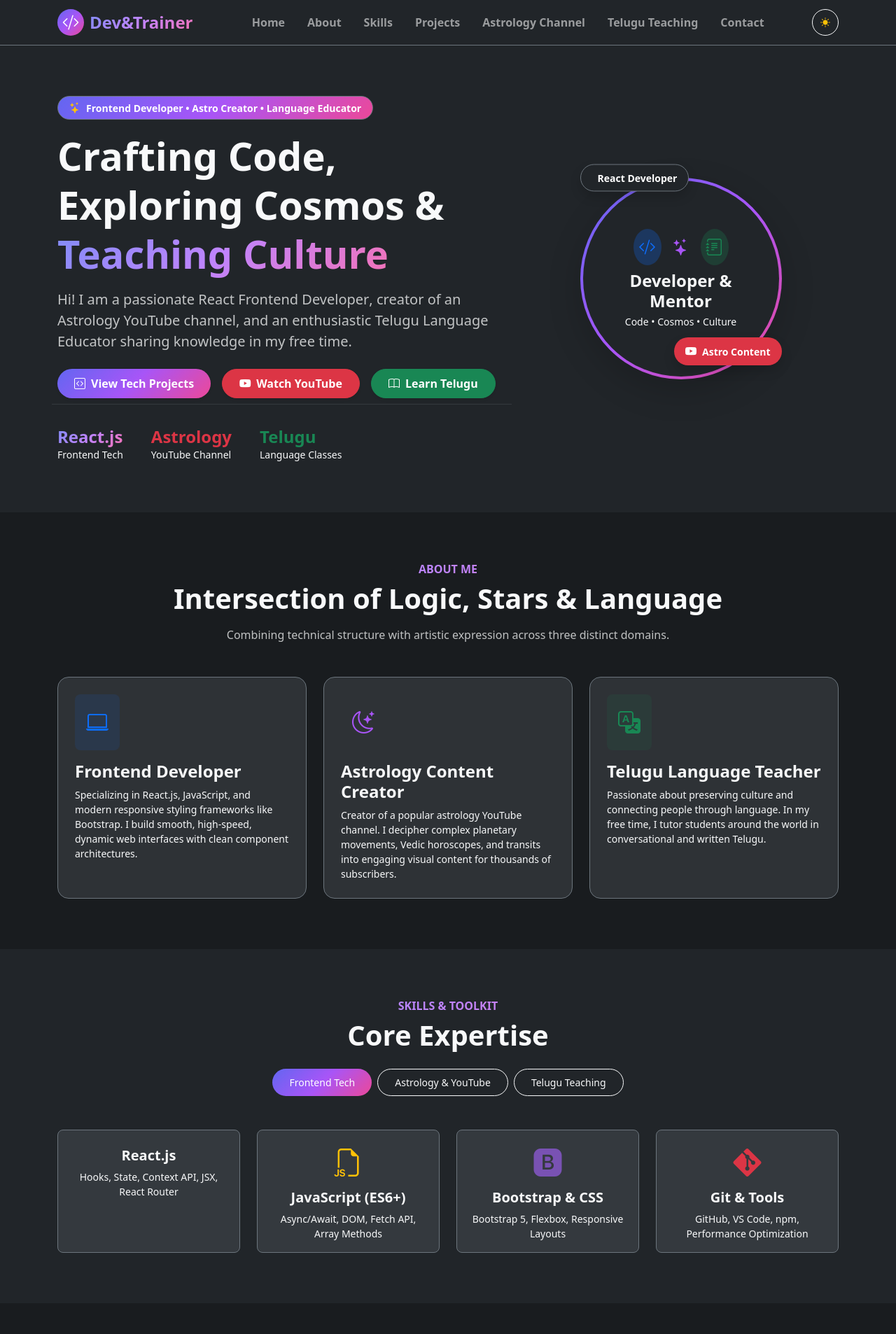
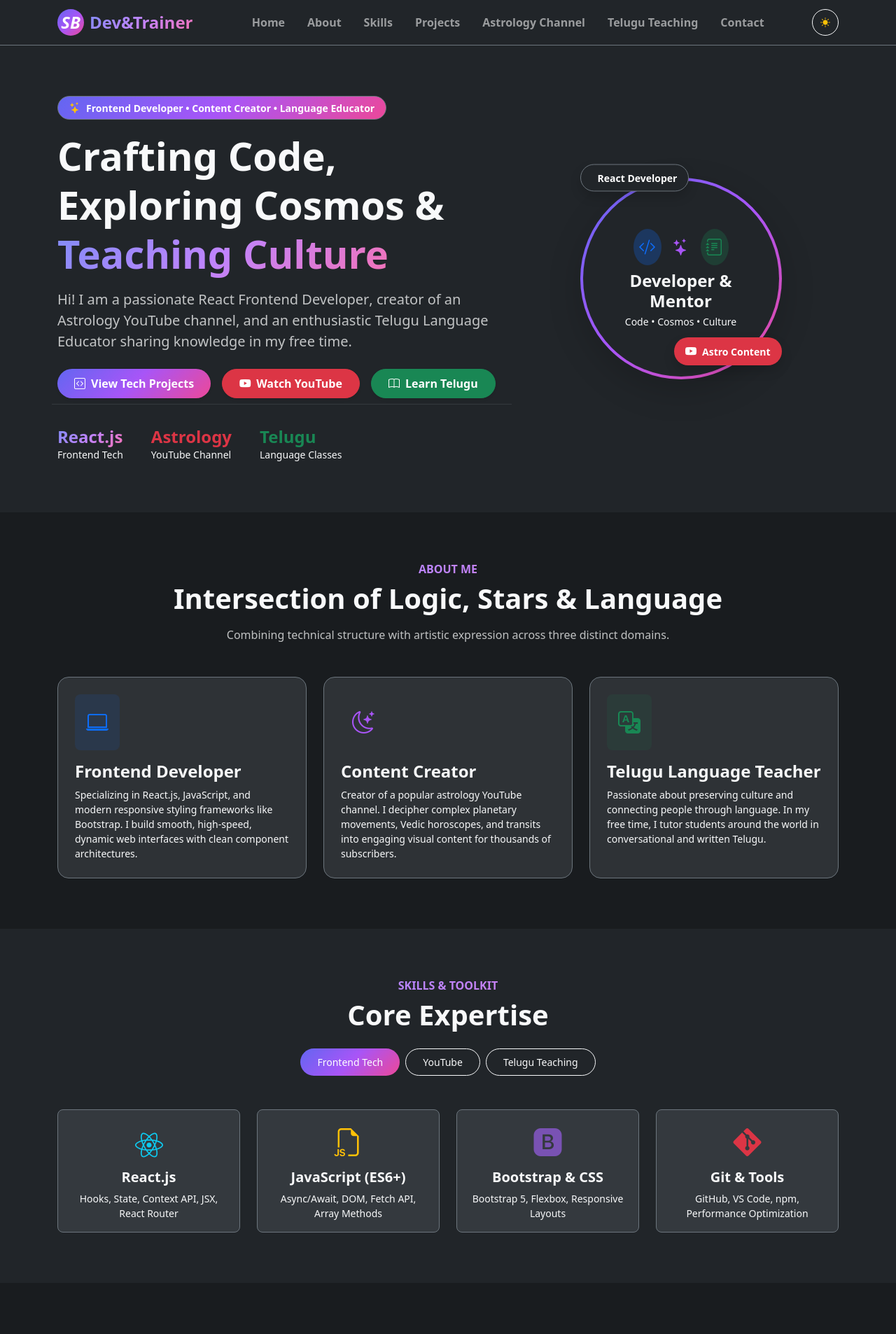
Before and after one commit to SwathiB18/My_Personal_website, a Next.js app: page / in a window 1280 px wide. Shown: the top 1906 px of the page at 70% size. Built offline with nearby package versions, Linux system fonts and the light colour scheme.

Commit message:
added new icons and superprof profile link changed necessary words and hyperlinks

```diff
--- a/package.json
+++ b/package.json
@@ -18,6 +18,7 @@
     "next": "^13.5.4",
     "react": "18.2.0",
     "react-bootstrap": "^2.8.0",
-    "react-dom": "18.2.0"
+    "react-dom": "18.2.0",
+    "react-icons": "^5.7.0"
   }
 }
--- a/src/app/page.js
+++ b/src/app/page.js
@@ -1,6 +1,6 @@
 "use client"
 import React, { useState, useEffect } from 'react';
-
+import { FaReact } from "react-icons/fa";
 export default function App() {
   const [darkMode, setDarkMode] = useState(true);
   const [activeProjectFilter, setActiveProjectFilter] = useState('all');
@@ -134,7 +134,7 @@ const textClass = darkMode ? 'text-light':'text-dark'
         <div className="container">
           <a className="navbar-brand d-flex align-items-center gap-2 fw-bold fs-4" href="#home">
             <span className="p-2 rounded-circle bg-gradient-cosmic text-white d-inline-flex align-items-center justify-content-center" style={{ width: '38px', height: '38px' }}>
-              <i className="bi bi-code-slash"></i>
+              <i className="">SB</i>
             </span>
             <span className={darkMode ? 'text-white' : 'text-dark'}>
              <span className="text-gradient-cosmic">Dev&Trainer</span>
@@ -181,7 +181,7 @@ const textClass = darkMode ? 'text-light':'text-dark'
             <div className="col-lg-7">
               <div className="d-inline-flex align-items-center gap-2 px-3 py-1 rounded-pill bg-gradient-cosmic bg-opacity-10 text-white mb-3 border border-secondary">
                 <i className="bi bi-stars text-warning"></i>
-                <span className="small fw-semibold">Frontend Developer • Astro Creator • Language Educator</span>
+                <span className="small fw-semibold">Frontend Developer • Content Creator • Language Educator</span>
               </div>
 
               <h1 className="display-4 fw-bold mb-3 lh-sm">
@@ -199,7 +199,7 @@ const textClass = darkMode ? 'text-light':'text-dark'
                 <a href="#astrology" className="btn btn-danger px-4 py-2 rounded-pill fw-semibold d-inline-flex align-items-center gap-2 shadow-sm">
                   <i className="bi bi-youtube"></i> Watch YouTube
                 </a>
-                <a href="https://www.superprof.co.in/dashboard.html" target="_blank" className="btn btn-success px-4 py-2 rounded-pill fw-semibold d-inline-flex align-items-center gap-2 shadow-sm">
+                <a href="#telugu"  className="btn btn-success px-4 py-2 rounded-pill fw-semibold d-inline-flex align-items-center gap-2 shadow-sm">
                   <i className="bi bi-book"></i> Learn Telugu
                 </a>
               </div>
@@ -281,7 +281,7 @@ const textClass = darkMode ? 'text-light':'text-dark'
                 <div className="p-3 bg-purple bg-opacity-10 rounded-3 d-inline-block mb-3" style={{ width: 'fit-content', color: '#a855f7' }}>
                   <i className="bi bi-moon-stars fs-2"></i>
                 </div>
-                <h4 className="fw-bold mb-2">Astrology Content Creator</h4>
+                <h4 className="fw-bold mb-2">Content Creator</h4>
                 <p className="small ${textClass} mb-0">
                   Creator of a popular astrology YouTube channel. I decipher complex planetary movements, Vedic horoscopes, and transits into engaging visual content for thousands of subscribers.
                 </p>
@@ -321,7 +321,7 @@ const textClass = darkMode ? 'text-light':'text-dark'
                 onClick={() => setActiveSkillCategory('astro')}
                 className={`btn btn-sm rounded-pill px-4 py-2 ${activeSkillCategory === 'astro' ? 'btn-primary bg-gradient-cosmic border-0' : (darkMode ? 'btn-outline-light' : 'btn-outline-dark')}`}
               >
-                Astrology & YouTube
+                 YouTube
               </button>
               <button
                 onClick={() => setActiveSkillCategory('telugu')}
@@ -337,7 +337,7 @@ const textClass = darkMode ? 'text-light':'text-dark'
               <>
                 <div className="col-md-6 col-lg-3">
                   <div className={`card ${cardBgClass} p-3 rounded-3 text-center h-100`}>
-                    <i className="bi bi-react text-info fs-1 mb-2"></i>
+                  <i className="text-info fs-1 mb-2"><FaReact  /></i>
                     <h5 className="fw-bold">React.js</h5>
                     <p className="small ${textClass} mb-0">Hooks, State, Context API, JSX, React Router</p>
                   </div>
@@ -599,7 +599,7 @@ const textClass = darkMode ? 'text-light':'text-dark'
                   </div>
                 </div>
 
-                <a href="https://www.superprof.co.in/dashboard.html/my-profile/" target="_blank" className="btn btn-light rounded-pill px-4 py-2 fw-semibold text-dark w-100 text-center">
+                <a href="https://www.superprof.co.in/ir/3345854-a6dd27/" target="_blank" className="btn btn-light rounded-pill px-4 py-2 fw-semibold text-dark w-100 text-center">
                   Book Free Intro Session
                 </a>
               </div>
@@ -735,10 +735,14 @@ const textClass = darkMode ? 'text-light':'text-dark'
       <footer className={`py-4 border-top ${darkMode ? 'border-secondary bg-black' : 'border-light bg-light'}`}>
         <div className="container text-center">
           <span className="fw-bold fs-5">
-            Swathi<span className="text-gradient-cosmic">Bommaraju</span>
+            Swathi<span className="text-gradient-cosmic" style={{marginLeft:5}} >Bommaraju</span>
           </span>
+      <p className= {'small ${textClass} mb-3 mt-1'} >Contact number<span style={{marginLeft:3}}>:+91 8187038020</span>
+
+      </p>
+       <p className= {'small ${textClass} mb-3 mt-1'} >Email ID:<span style={{marginLeft:3}}>swathibommaraju27@gmail.com</span></p>
           <p className={'small ${textClass} mb-3 mt-1'}>
-            React Frontend Developer • Astrology YouTube Content Creator • Telugu Teacher
+            React Frontend Developer • YouTube Content Creator • Telugu Teacher
           </p>
           <div className="d-flex justify-content-center gap-3 mb-3">
             <a href="https://github.com/SwathiB18" target="_blank" rel="noopener noreferrer" className={`btn btn-sm ${darkMode ? 'btn-outline-light' : 'btn-outline-dark'} rounded-circle`} title="GitHub">
```
Also changed, not shown: 1 other file (tests, documents, lock files or other folders).
